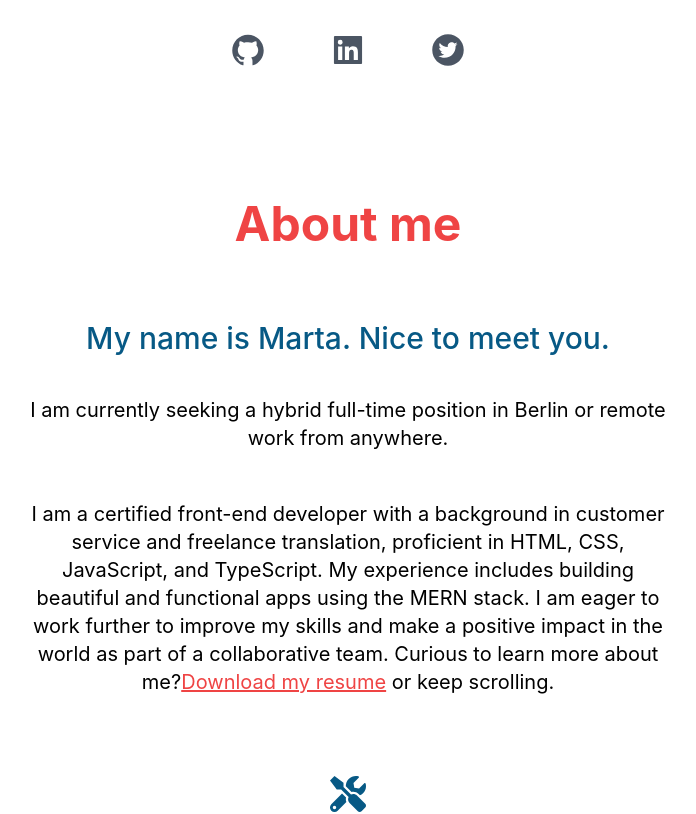
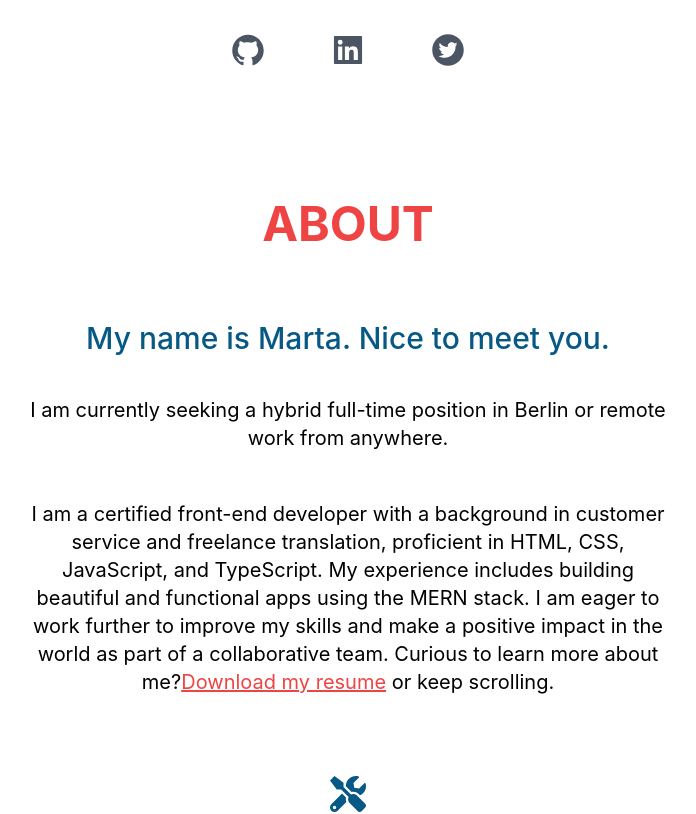
Before and after one commit to martalexaa/my-portfolio, a Next.js app: page / in a window 1280 px wide. Shown: the part 680-1494 px from the top of the page, without its empty margins (292-988 px from the left). Built offline with nearby package versions, Linux system fonts and the light colour scheme.

Commit message:
Update index.js

```diff
--- a/pages/index.js
+++ b/pages/index.js
@@ -56,7 +56,7 @@ export default function Home() {
         <section id="about">
           <div className="lg:px-40 text-center">
             <h3 className="text-4xl md:text-5xl pt-20 pb-5 md:pt-20 md:pb-10 text-center text-red-500 font-bold">
-              About me</h3>
+              ABOUT</h3>
             <h3 className="text-2xl md:text-3xl px-5 py-8 text-sky-800 font-medium">
               My name is Marta. Nice to meet you.</h3>
             <p className="text-md py-2 leading-8 pb-10 lg:text-xl">
@@ -147,7 +147,7 @@ export default function Home() {
         </section>
         <section id="work">
           <div>
-            <h3 className="text-4xl md:text-5xl pt-20 pb-10 text-center text-red-500 font-bold">My Works</h3>
+            <h3 className="text-4xl md:text-5xl pt-20 pb-10 text-center text-red-500 font-bold">WORK</h3>
           </div>
           <div className="flex flex-col gap-10 py-10 lg:flex-row lg:flex-wrap text-white">
 
@@ -265,7 +265,7 @@ export default function Home() {
 
         <section id="contact">
           <div className="">
-            <h3 className="text-4xl md:text-5xl pt-20 pb-10 text-center text-red-500 font-bold">Contact</h3>
+            <h3 className="text-4xl md:text-5xl pt-20 pb-10 text-center text-red-500 font-bold">CONTACT</h3>
             <div className="p-30 text-center my-20 h-96">
               <h3 className="text-xl md:text-3xl p-5  text-sky-800 font-medium">Are you interested in working with me? Let's get in touch!</h3>
               <ul className="py-20 md:text-xl">
```
